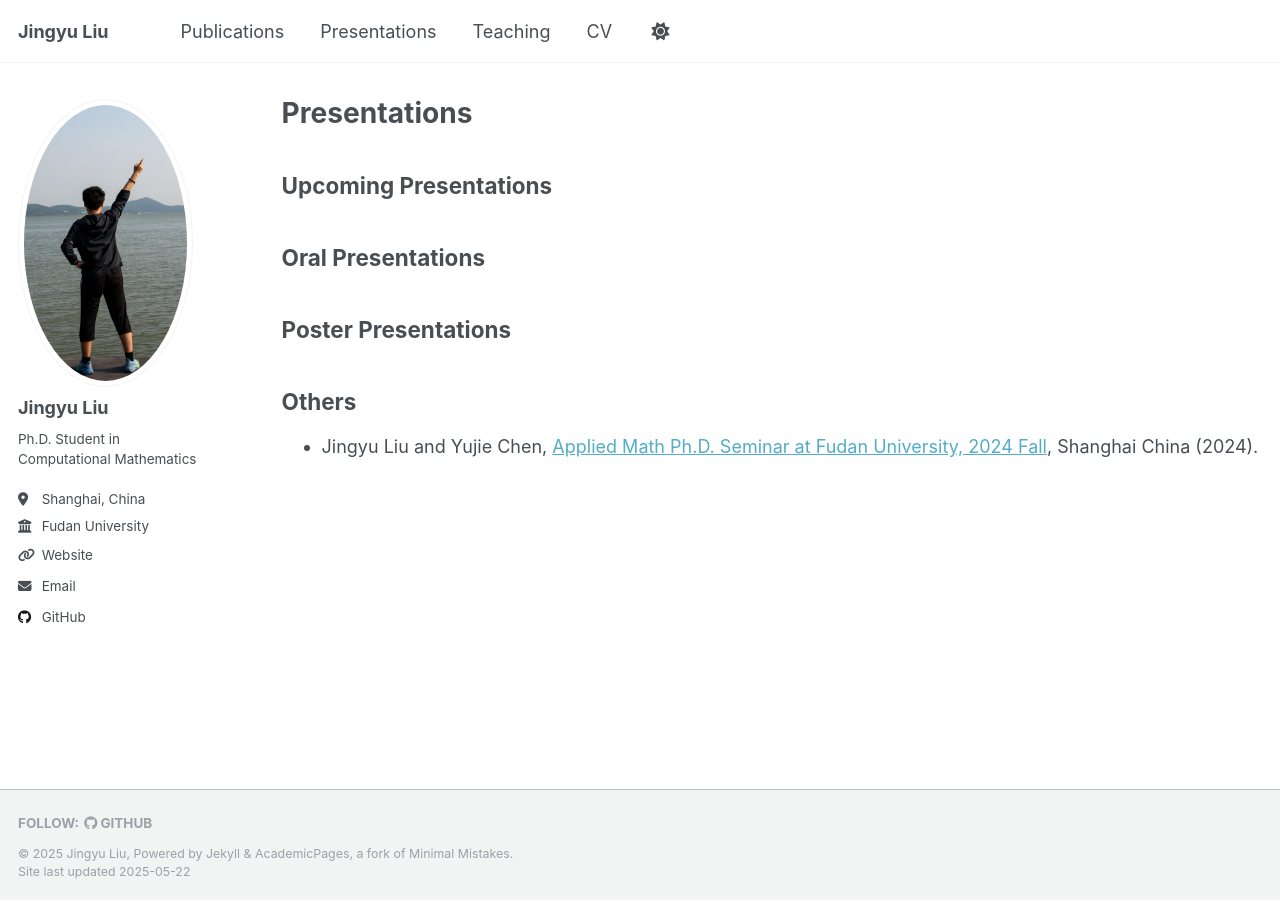
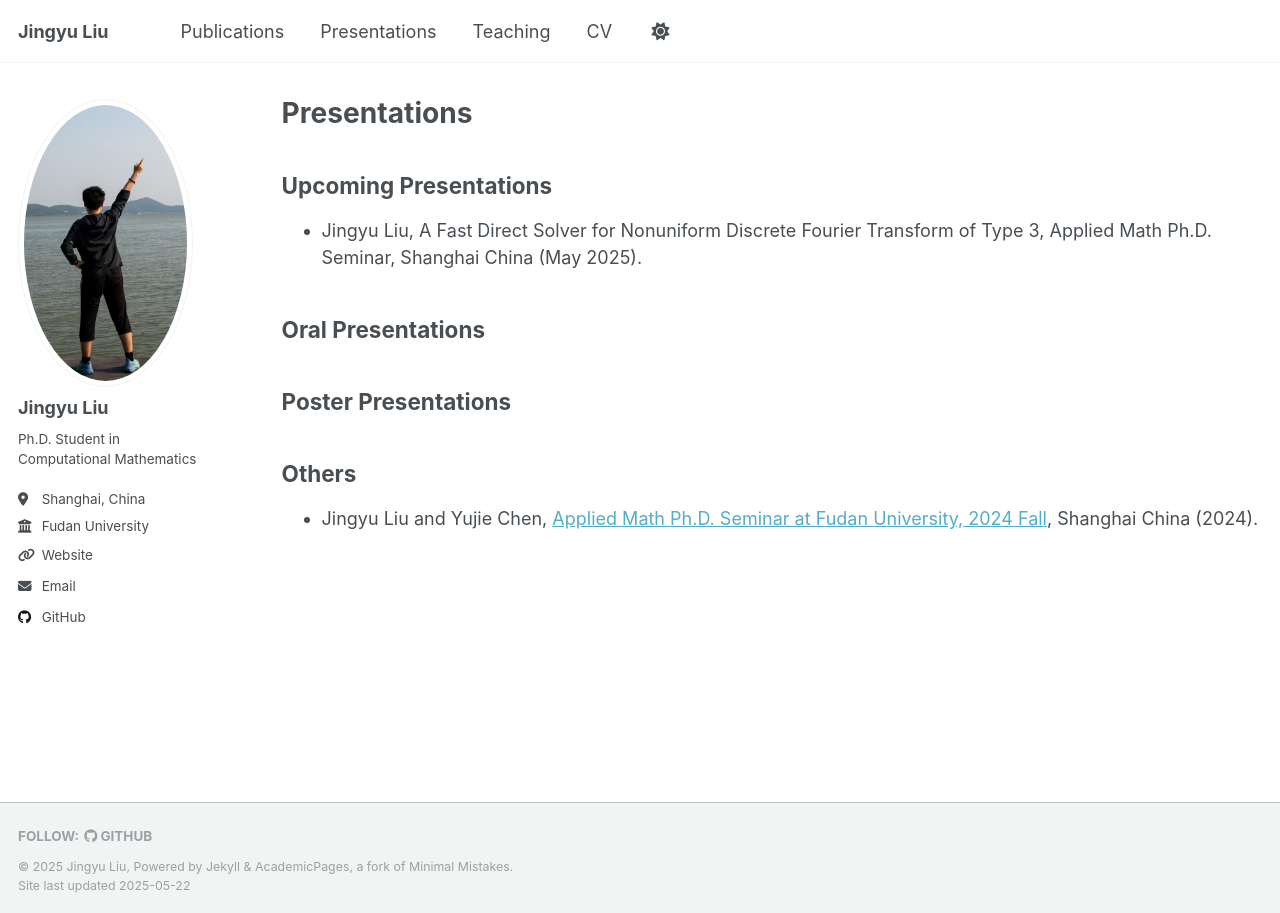
Before and after one commit to JingyuLiuMath/JingyuLiuMath.github.io, a Jekyll site: the page built from _pages/presentations.md, in a window 1280 px wide. Built offline with Jekyll 4.4.1, drawn with Linux system fonts in a browser that asks for light colours.

Commit message:
update AMPHDS talk

```diff
--- a/_pages/presentations.md
+++ b/_pages/presentations.md
@@ -9,6 +9,8 @@ author_profile: true
 
 ## Upcoming Presentations
 
+- Jingyu Liu, A Fast Direct Solver for Nonuniform Discrete Fourier Transform of Type 3, Applied Math Ph.D. Seminar, Shanghai China (May 2025).
+
 ## Oral Presentations
 
 ## Poster Presentations
```
